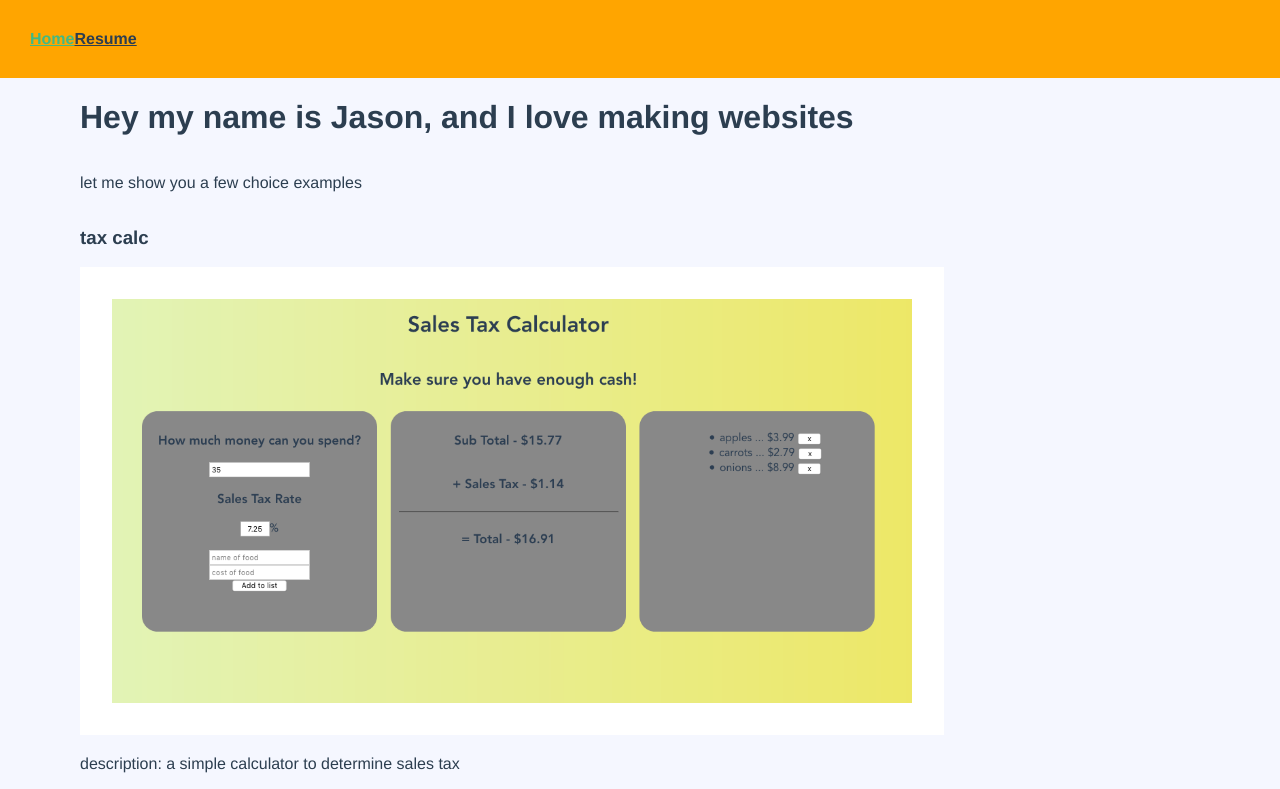
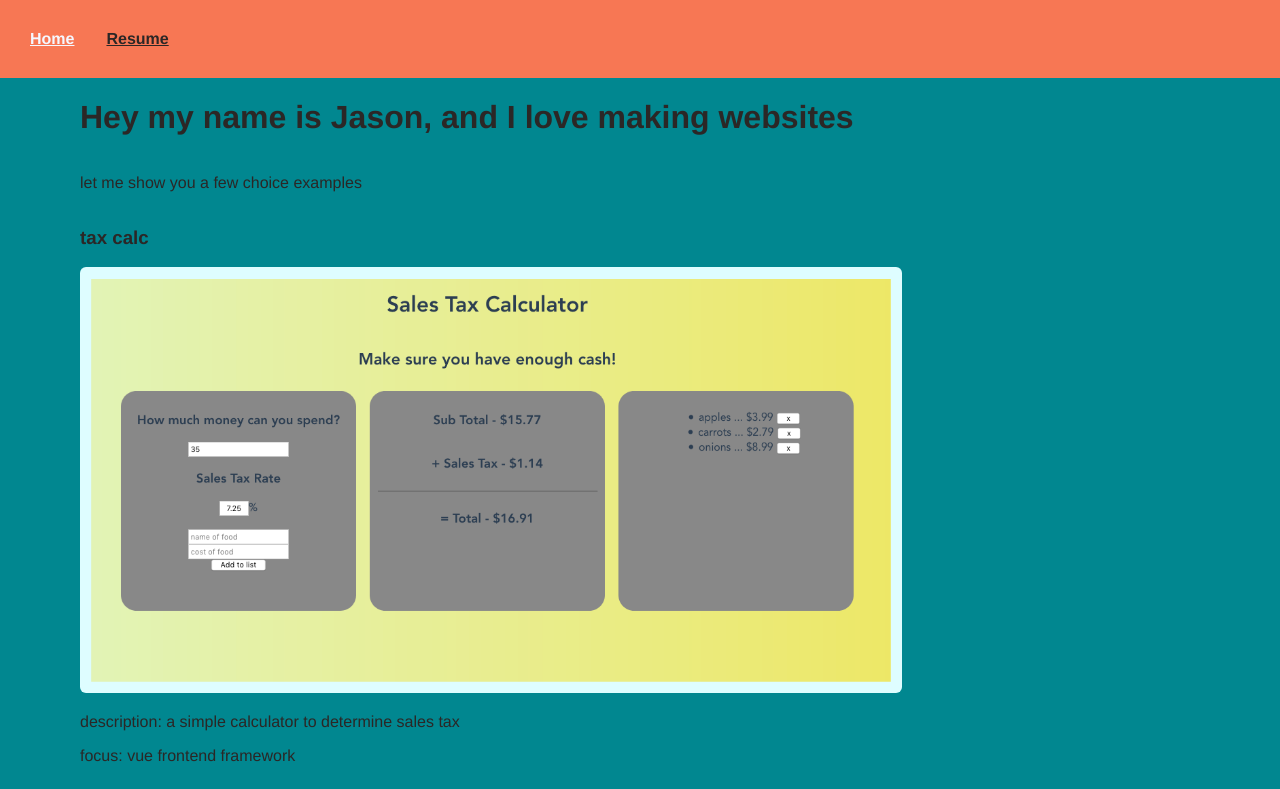
Before and after one commit to jbyer3/vue-portfolio-page, a Vue app: page /#/ in a window 1280 px wide. Shown: the top 789 px of the page. Built offline with nearby package versions, Linux system fonts and the light colour scheme.

Commit message:
progress with color choices

```diff
--- a/src/App.vue
+++ b/src/App.vue
@@ -10,6 +10,8 @@
 </template>
 
 <style lang="scss">
+@import './src/sass/colors';
+
 html, body {
   padding: 0;
   margin: 0;
@@ -23,7 +25,7 @@ html, body {
   display: flex;
   flex-direction: column;
   color: #2c3e50;
-  background: #f5f7ff;
+  background: $offwhite;
   min-height: 300px;
 
 }
@@ -34,12 +36,14 @@ html, body {
   // flex-direction: column;
   align-items: flex-start;
   padding: 30px;
-  background: orange;
+  background: $orange;
   a {
     font-weight: bold;
-    color: #2c3e50;
+    color: $black;
+    margin-right: 2rem;
     &.router-link-exact-active {
-      color: #42b983;
+      // color: lighten($ofwhite, 15%);
+      color: $offwhite;
     }
   }
 }
--- a/src/components/CurtainCall.vue
+++ b/src/components/CurtainCall.vue
@@ -63,6 +63,8 @@ export default {
 
 <!-- Add "scoped" attribute to limit CSS to this component only -->
 <style scoped lang="scss">
+@import './src/sass/colors';
+
 ul {
   list-style-type: none;
   padding: 0;
@@ -83,8 +85,9 @@ a {
 
 img {
   width: 50rem;
-  padding: 2rem;
-  background: #fff;
+  padding: 0.7rem;
+  border-radius: 6px;
+  background: lighten($light-blue, 65%);
 }
 
 .img-cap-title {
--- /dev/null
+++ b/src/sass/_colors.scss
@@ -0,0 +1,5 @@
+$orange: #f77754;
+$light-blue: #018790;
+$dark-blue: #0a516d;
+$black: #2b2726;
+$offwhite: #f5f7ff;
--- a/src/views/Home.vue
+++ b/src/views/Home.vue
@@ -23,3 +23,12 @@ export default {
   })
 }
 </script>
+
+<style lang="scss">
+@import './src/sass/colors';
+
+.home {
+  background: $light-blue;
+  color: $black;
+}
+</style>
```
